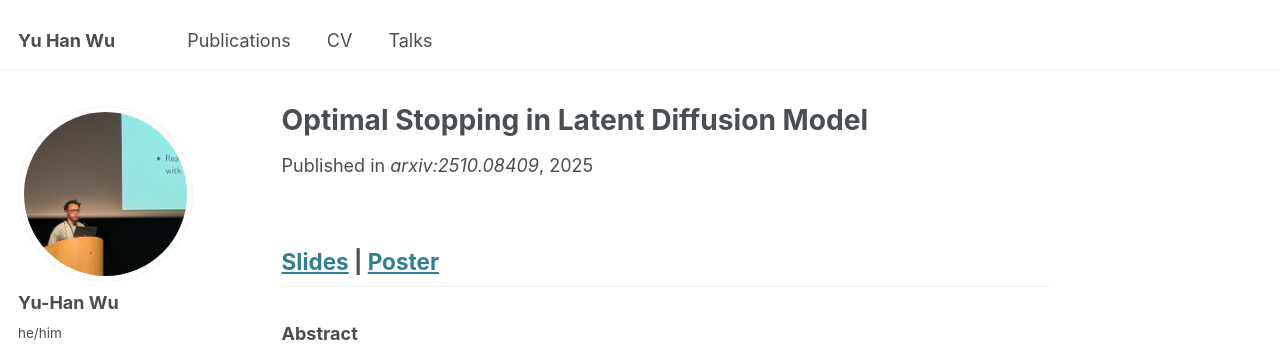
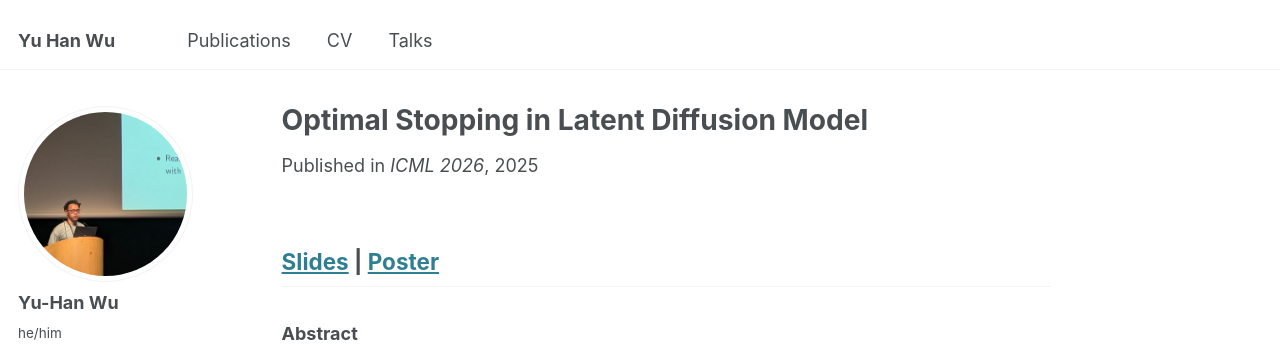
Before and after one commit to pojoowu/pojoowu.github.io, a Jekyll site: the page built from _publications/optimal-stopping-ldm.md, in a window 1280 px wide and 900 px high. Shown: the top 348 px of the window. Built offline with Jekyll 4.4.1, drawn with Linux system fonts in a browser that asks for light colours; some web fonts are replaced.

Commit message:
Update optimal-stopping-ldm.md

```diff
--- a/_publications/optimal-stopping-ldm.md
+++ b/_publications/optimal-stopping-ldm.md
@@ -5,7 +5,7 @@ category: manuscripts
 permalink: /publication/optimal-stopping-ldm
 excerpt: ''
 date: 2025-10-10
-venue: 'arxiv:2510.08409'
+venue: 'ICML 2026'
 paperurl: 'http://pojoowu.github.io/files/2510.08409v1.pdf'
 slidesurl: 'https://github.com/pojoowu/pojoowu.github.io/blob/master/files/_PriGM_Slides__Optimal_Stopping_LDM.pdf'
 citation: 'Yu-Han Wu, Quentin Berthet, Gérard Biau, Claire Boyer, Romuald Elie & Pierre Marion (2025). Optimal Stopping in Latent Diffusion Model. arXiv preprint arXiv:2510.08409.'
```
